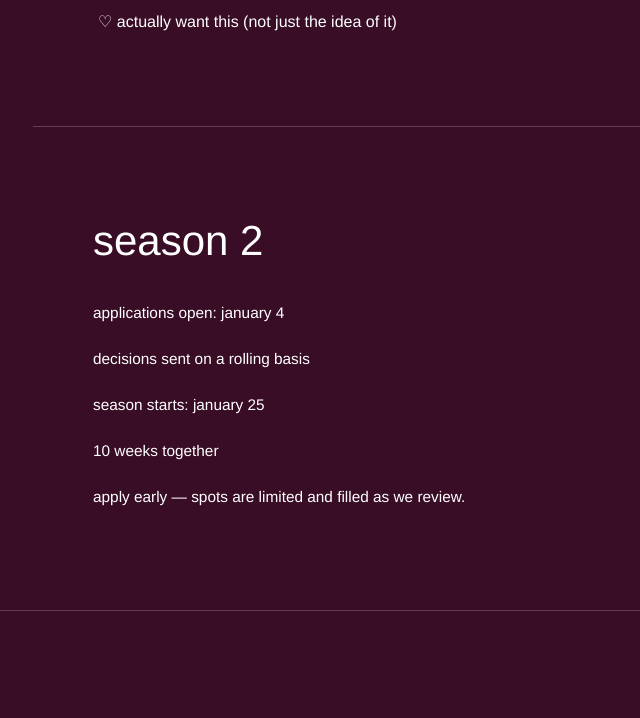
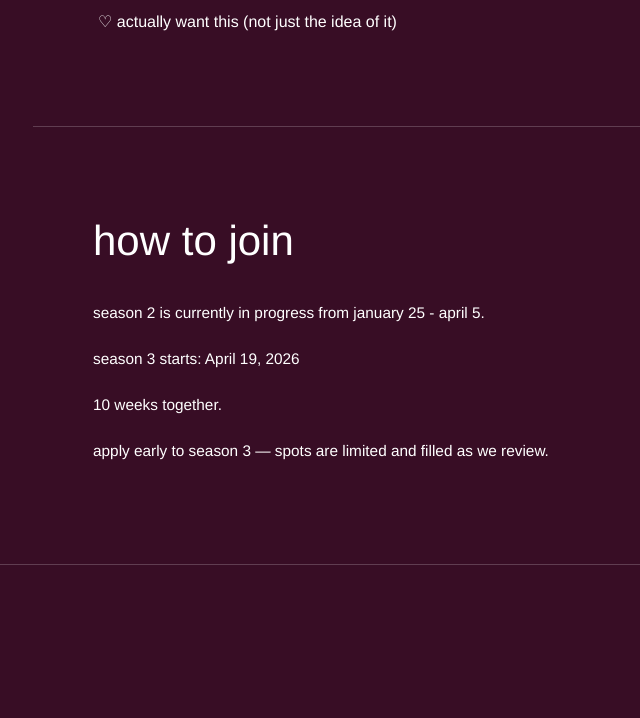
Before and after one commit to seemcat/she-films, a website: page sunday-ritual.html in a window 1280 px wide. Shown: the part 2004-2722 px from the top of the page, without its empty margins (7-647 px from the left). Drawn offline with Linux system fonts and the light colour scheme.

Commit message:
Update site for szn 3 applications
- Update home page CTAs for szn 2 in progress and szn 3 applications
- Update apply links to szn 3 form on about and sunday-ritual pages
- Change sunday-ritual info section to "how to join" with szn 3 dates
- Add newsletter link to navbar on all pages

Co-Authored-By: Claude Opus 4.5 <noreply@anthropic.com>

```diff
--- a/sunday-ritual.html
+++ b/sunday-ritual.html
@@ -11,6 +11,7 @@
         <a href="index.html">home</a>
         <a href="about.html">she films</a>
         <a href="sunday-ritual.html">sunday ritual</a>
+        <a href="https://shefilms.beehiiv.com/" target="_blank">newsletter</a>
     </nav>
 
     <main class="sunday-ritual-page">
@@ -64,17 +65,16 @@
 
         <section class="content-section dark-section">
             <div class="text-column">
-                <h2>season 2</h2>
-                <p>applications open: january 4</p>
-                <p>decisions sent on a rolling basis</p>
-                <p>season starts: january 25</p>
-                <p>10 weeks together</p>
-                <p>apply early — spots are limited and filled as we review.</p>
+                <h2>how to join</h2>
+                <p>season 2 is currently in progress from january 25 - april 5.</p>
+                <p>season 3 starts: April 19, 2026</p>
+                <p>10 weeks together.</p>
+                <p>apply early to season 3 — spots are limited and filled as we review.</p>
             </div>
         </section>
 
         <section class="apply-section">
-            <h1><a href="https://airtable.com/appNGuQeLiKowkHOd/pagbOPZZZrx3RUevm/form" target="_blank">apply</a></h1>
+            <h1><a href="https://airtable.com/appNGuQeLiKowkHOd/pag5iuAnboMu9bfxG/form" target="_blank">apply</a></h1>
         </section>
     </main>
 </body>
```
Also changed, not shown: about.html (+2 -1 lines), index.html (+3 -1 lines).
